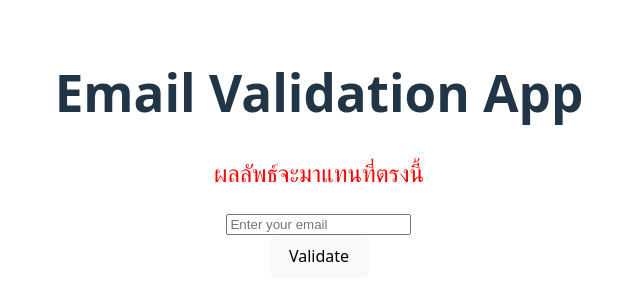
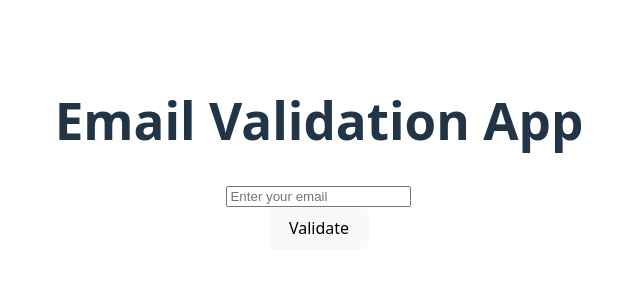
Before and after one commit to CasperTheBeagle/react-react-state-form-handling-activity, a React (Vite) app: page / in a window 1280 px wide. Shown: the part 246-546 px from the top of the page, without its empty margins (321-961 px from the left). Built offline with nearby package versions, Linux system fonts and the light colour scheme.

Commit message:
feat: e-mail validation

```diff
--- a/src/App.jsx
+++ b/src/App.jsx
@@ -2,12 +2,32 @@ import { useState } from "react";
 import "./App.css";
 
 function App() {
+  const [email, setEmail] = useState("");
+  const [message, setMessage] = useState("");
+
+  const validateEmail = (e) => {
+    e.preventDefault();
+    const emailRegex = /^[^\s@]+@[^\s@]+\.[^\s@]+$/;
+    if (emailRegex.test(email)) {
+      setMessage("Email is valid");
+    } else {
+      setMessage("Email is not valid");
+    }
+  };
+
   return (
     <div className="App">
       <h1>Email Validation App</h1>
-      <form className="email-container">
-        <h2 style={{ color: "red" }}>ผลลัพธ์จะมาแทนที่ตรงนี้</h2>
-        <input type="text" placeholder="Enter your email" />
+      <form className="email-container" onSubmit={validateEmail}>
+        <h2 style={{ color: message === "Email is valid" ? "green" : "red" }}>
+          {message}
+        </h2>
+        <input
+          type="text"
+          placeholder="Enter your email"
+          value={email}
+          onChange={(e) => setEmail(e.target.value)}
+        />
         <div className="buttons">
           <button type="submit">Validate</button>
         </div>
```
